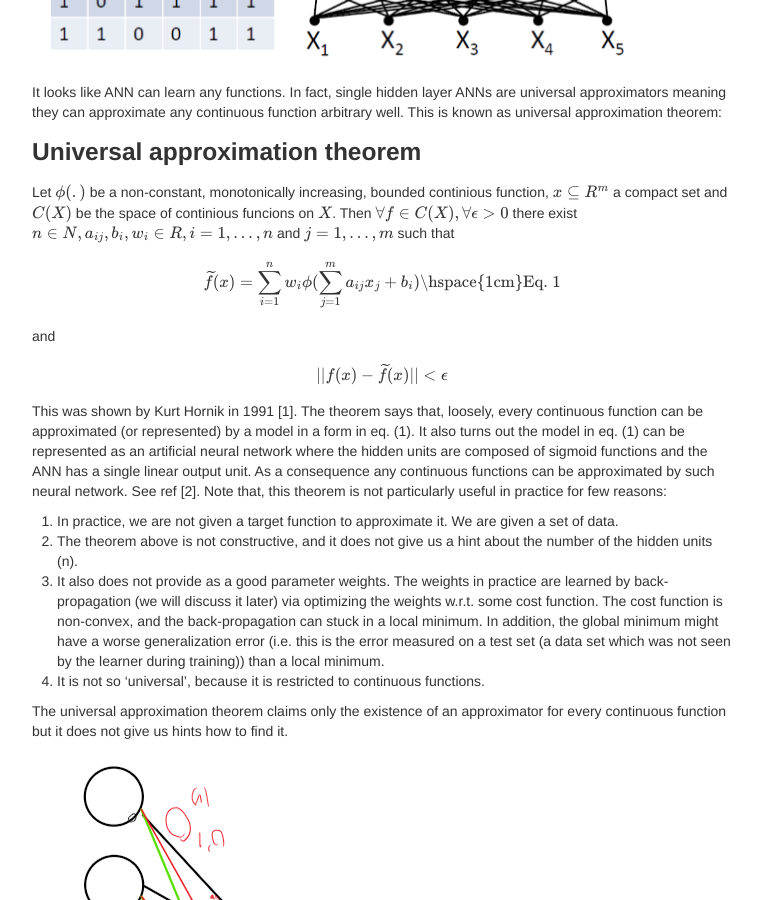
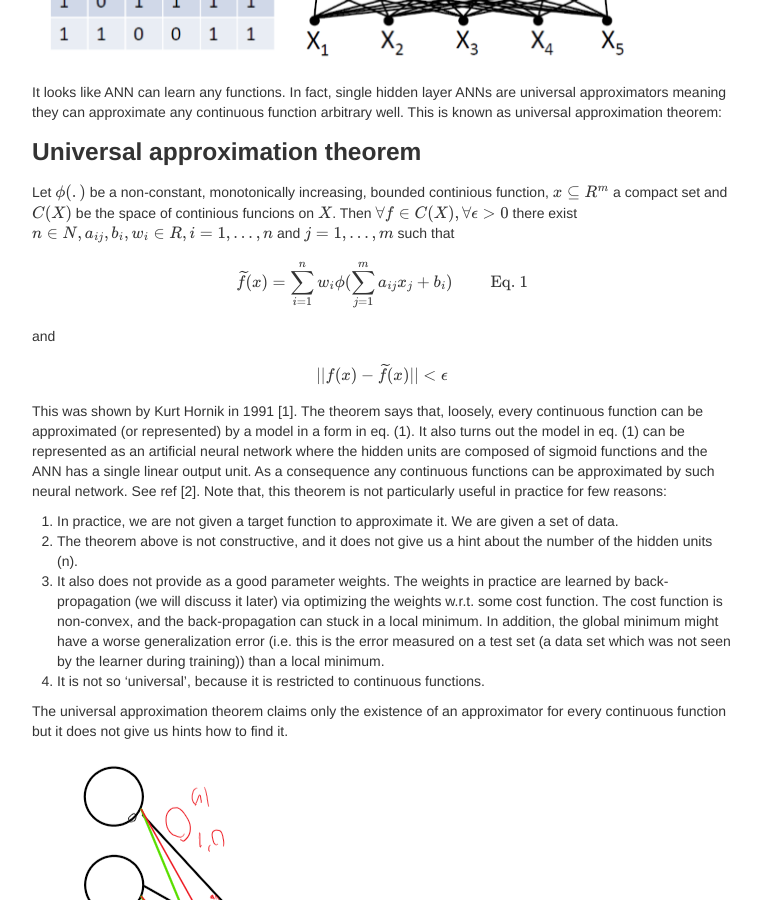
Before and after one commit to kfattila/kfattila.github.io, a Jekyll site: the page built from pages/ANN.md, in a window 1280 px wide and 900 px high, scrolled down 5266 px. Shown: the whole window, without its empty margins (258-1019 px from the left). Built offline with Jekyll 4.4.1, drawn with Linux system fonts in a browser that asks for light colours; nearby versions of some CDN libraries; comment, search, counter and statistics services are not loaded.

Commit message:
Lec notes

```diff
--- a/pages/ANN.md
+++ b/pages/ANN.md
@@ -56,7 +56,7 @@ It looks like ANN can learn any functions. In fact, single hidden layer ANNs are
 ### Universal approximation theorem
 
 Let \\(\phi(.)\\) be a non-constant, monotonically increasing, bounded continious function, \\(x \subseteq R^{m}\\) a compact set and \\(C(X)\\) be the space of continious funcions on \\(X\\). Then \\(\forall f \in C(X), \forall \epsilon > 0 \\) there exist \\(n \in N, a_{ij}, b_{i}, w_{i} \in R, i=1, ..., n\\) and \\(j=1,..., m\\) such that
-\\[ \widetilde{f}(x) = \sum_{i=1}^{n} w_{i}\phi (\sum_{j=1}^{m}a_{ij}x_{j} + b_{i}) \text{\hspace{1cm}Eq. 1}\\]
+\\[ \widetilde{f}(x) = \sum_{i=1}^{n} w_{i}\phi (\sum_{j=1}^{m}a_{ij}x_{j} + b_{i}) \hspace{1cm}\text{Eq. 1}\\]
 and
 \\[ ||f(x) - \widetilde{f}(x)|| < \epsilon \\]
 
```
